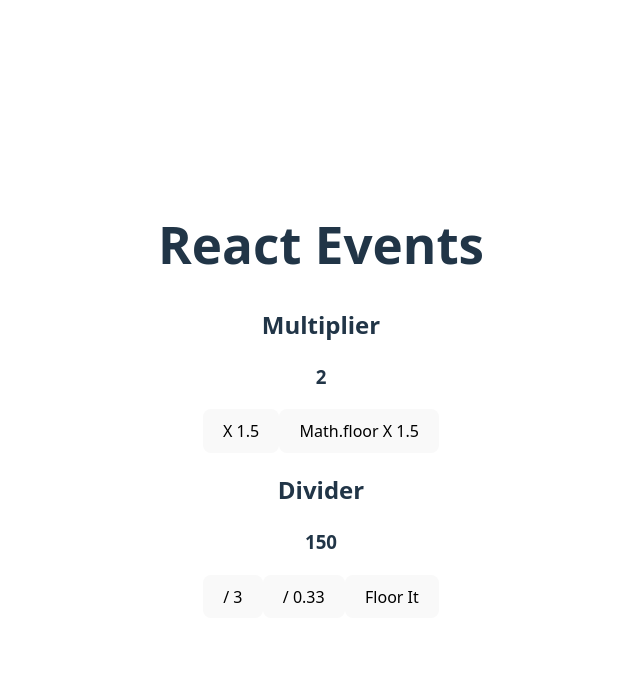
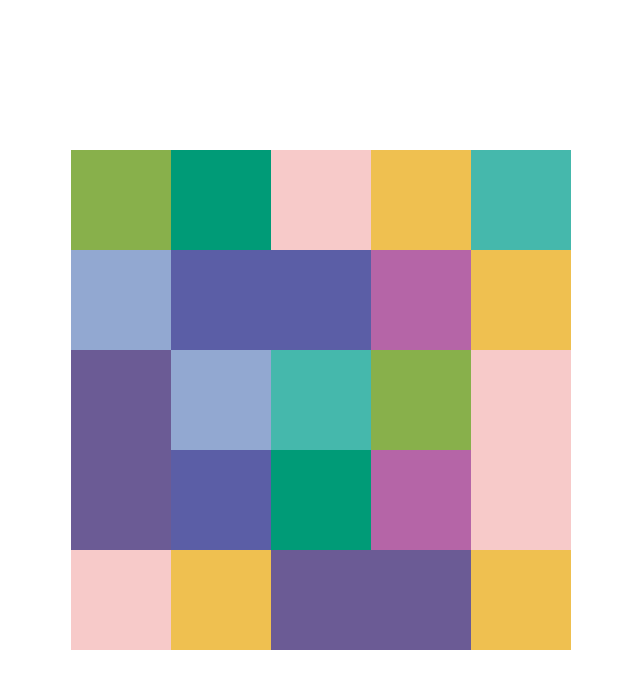
Before and after one commit to quasarblues/react-events-playground, a React (Vite) app: page / in a window 1280 px wide. Shown: the top 688 px of the page, without its empty margins (319-959 px from the left). Built offline with nearby package versions, Linux system fonts and the light colour scheme.

Commit message:
Added ColorCube and CubeGrid

```diff
--- a/src/App.jsx
+++ b/src/App.jsx
@@ -6,12 +6,12 @@ import Multiplier from './Multiplier'
 import Divider from './Divider'
 import FaceTime from './FaceTime'
 import Calculator from './Calculator'
+import CubeGrid from './CubeGrid'
 
 function App() {
   return (
     <>
-      <h1>React Events</h1>
-      <Calculator />
+      <CubeGrid />
     </>
   )
 }
--- /dev/null
+++ b/src/ColorCube.jsx
@@ -0,0 +1,35 @@
+import { useState } from "react"
+
+export default function ColorCube() {
+    const colors = [
+        "#FF6F61",
+        "#6B5B95",
+        "#88B04B",
+        "#F7CAC9",
+        "#92A8D1",
+        "#955251",
+        "#B565A7",
+        "#009B77",
+        "#DD4124",
+        "#45B8AC",
+        "#EFC050",
+        "#5B5EA6"
+    ];
+
+    const setColor = () => {
+        const randNum = Math.floor(Math.random() * colors.length);
+        setBgColor(colors[randNum]);
+    }
+
+    const [bgColor, setBgColor] = useState(colors[Math.floor(Math.random() * colors.length)]);
+
+    return (
+        <div style={
+            {
+                width: '100px',
+                height: '100px',
+                backgroundColor: bgColor
+            }} onClick={setColor}>
+        </div>
+    )
+}
--- /dev/null
+++ b/src/CubeGrid.jsx
@@ -0,0 +1,14 @@
+import { useState } from "react";
+import ColorCube from "./ColorCube";
+
+export default function CubeGrid() {
+    const cubes = Array.from({ length: 25 }, (_, i) => {
+        return <ColorCube key={i} />
+    });
+
+    return (
+        <div style={{ width: '500px', height: '500px', display: 'flex', flexWrap: 'wrap' }}>
+            {cubes}
+        </div>
+    )
+}
```
